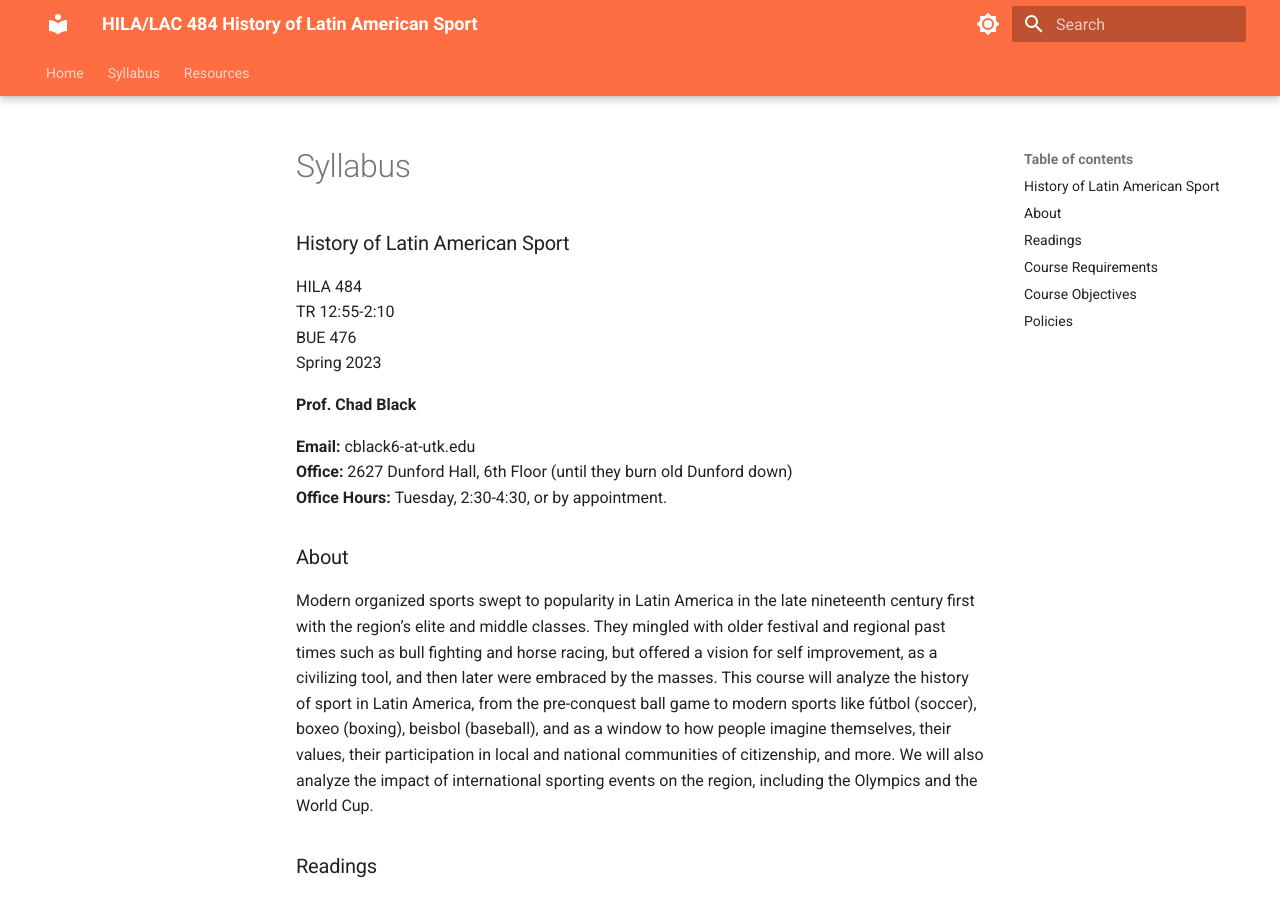
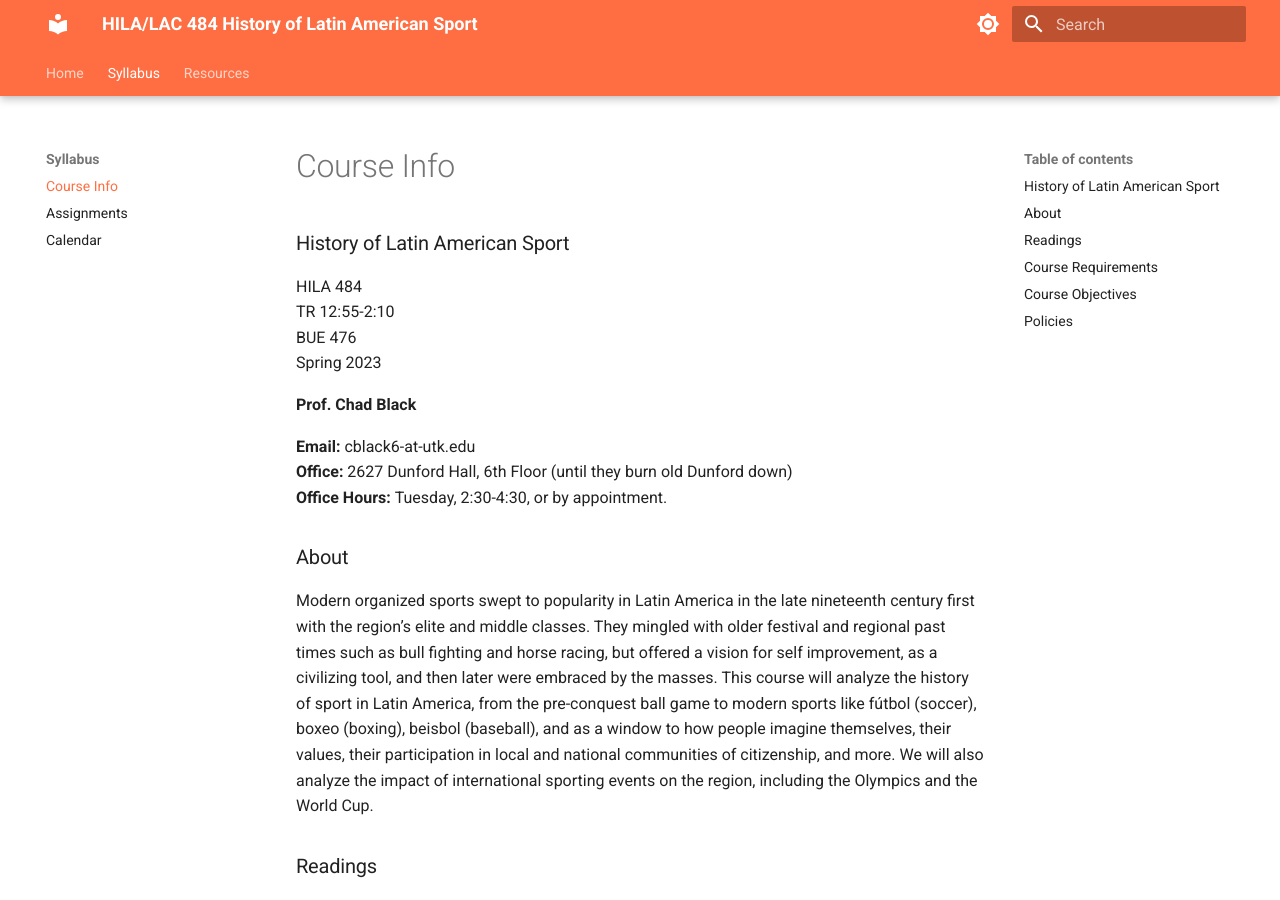
Before and after one commit to chadblack/2023SPORT, an MkDocs documentation site: the page built from docs/Syllabus/syllabus.md, in a window 1280 px wide and 900 px high. Built offline with MkDocs 1.6.1 and Material for MkDocs 9.7.7, drawn with Linux system fonts in a browser that asks for light colours.

Commit message:
oh sure, make me recapitalize things

```diff
--- a/mkdocs.yml
+++ b/mkdocs.yml
@@ -72,9 +72,9 @@ extra_javascript:
 nav:
   - Home: index.md
   - Syllabus:
-    - Course Info: syllabus/syllabus.md
-    - Assignments: syllabus/assignments.md
-    - Calendar: syllabus/calendar.md
+    - Course Info: Syllabus/syllabus.md
+    - Assignments: Syllabus/assignments.md
+    - Calendar: Syllabus/calendar.md
   - Resources:
     - How to write a precis and memo: resources/how to write a precis and memo.md
     - An approach to making notes: resources/an approach to making notes.md
```
